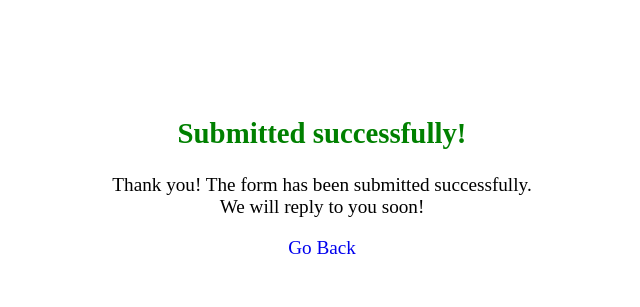
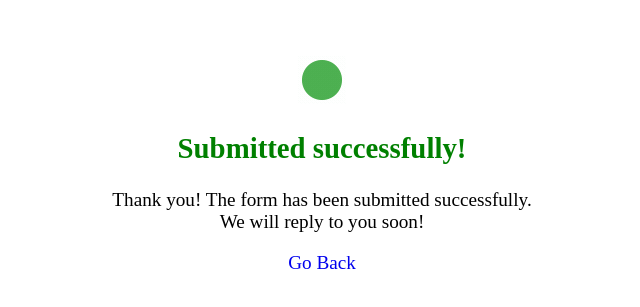
Before and after one commit to pHoeNixTY/submit, a plain HTML site: page index.html in a window 1280 px wide. Shown: the part 235-542 px from the top of the page, without its empty margins (318-958 px from the left). Drawn offline with Linux system fonts and the light colour scheme.

Commit message:
Update index.html

```diff
--- a/index.html
+++ b/index.html
@@ -29,7 +29,7 @@
 <body>
     <section>
         <div>
-            <img src="/img/Mw4ZtZQHm38P.gif" alt="">
+            <img src="Mw4ZtZQHm38P.gif" alt="">
             <h2>Submitted successfully!</h2>
             <p>Thank you! The form has been submitted successfully. <br>We will reply to you soon!</p>
             <a href="/HTML/index.html">Go Back</a>
```
